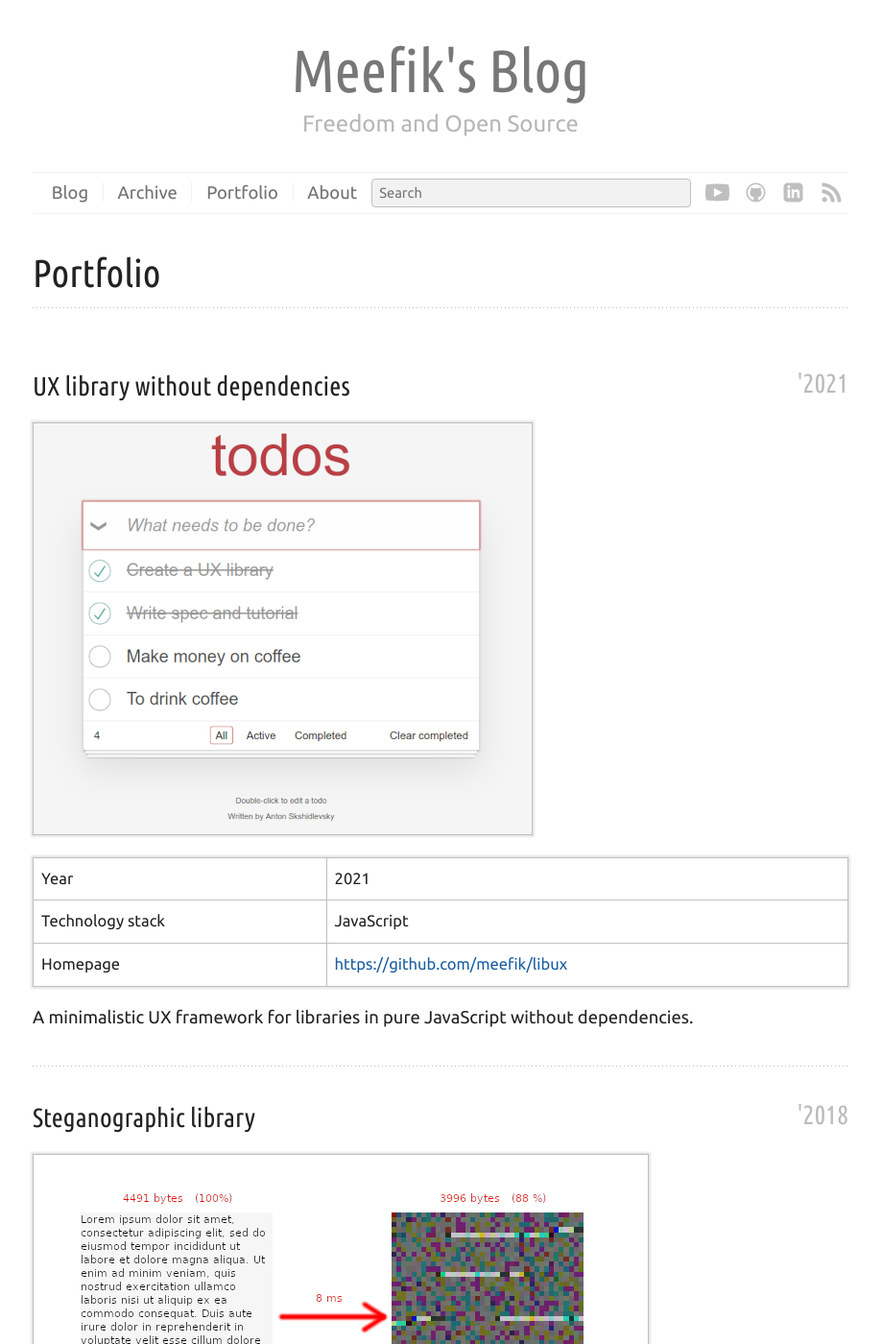
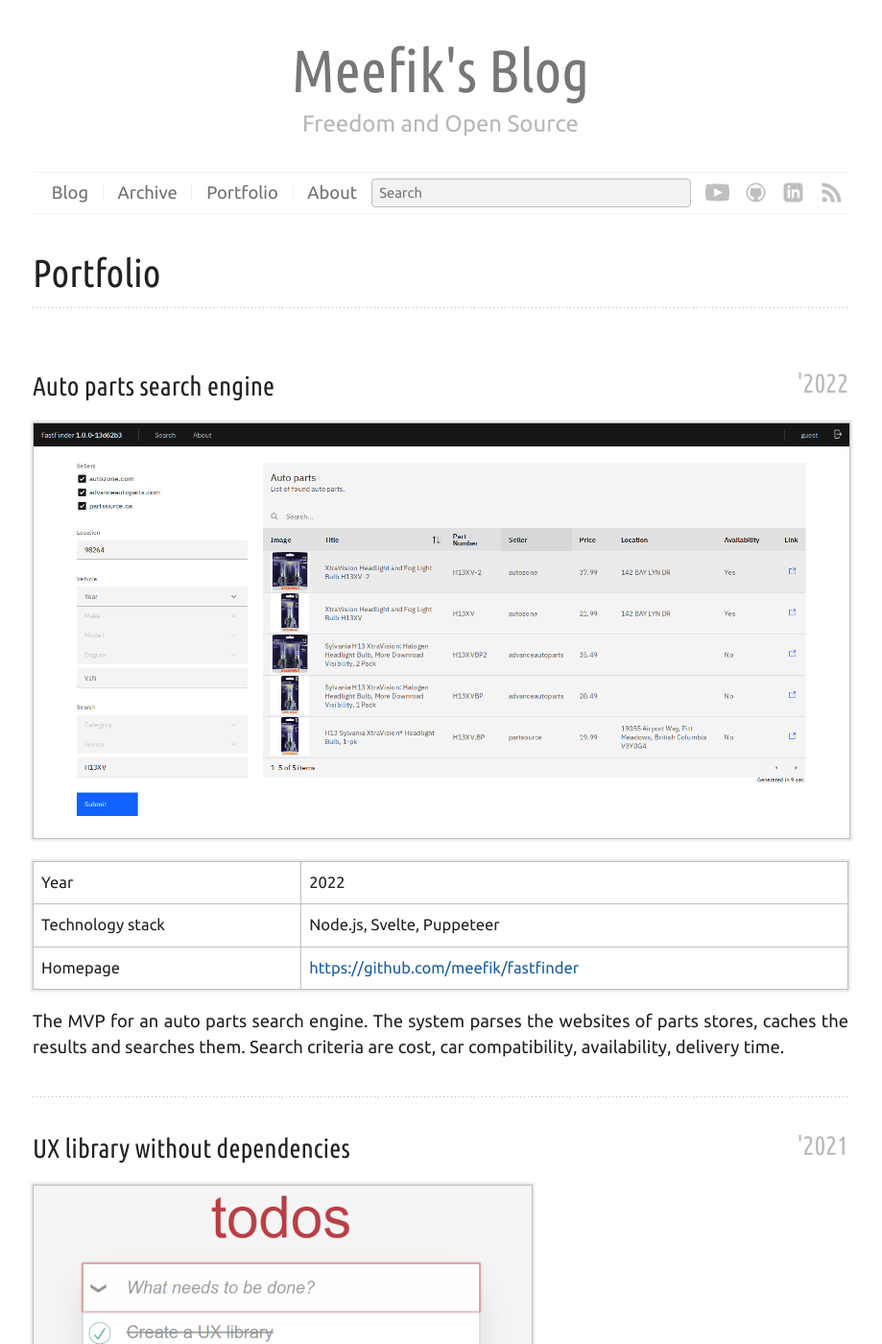
Before and after one commit to meefik/meefik.github.io, a Jekyll site: the page built from pages/portfolio.html, in a window 1280 px wide and 1400 px high. Shown: the whole window at 96% size, without its empty margins (181-1100 px from the left). Built offline with Jekyll 4.4.1, drawn with Linux system fonts in a browser that asks for light colours.

Commit message:
Added a new project

```diff
--- a/_data/experiences.yml
+++ b/_data/experiences.yml
@@ -1,4 +1,4 @@
-- position: "Full Stack Engineer"
+- position: "Full-Stack Engineer"
   company: "Freelance"
   duration: "2022 — Present"
   description:
--- a/_data/projects.yml
+++ b/_data/projects.yml
@@ -1,3 +1,10 @@
+- title: "Auto parts search engine"
+  year: 2022
+  stack: ["Node.js", "Svelte", "Puppeteer"]
+  homepage: "https://github.com/meefik/fastfinder"
+  description: "The MVP for an auto parts search engine. The system parses the websites of parts stores, caches the results and searches them. Search criteria are cost, car compatibility, availability, delivery time."
+  poster: "/assets/images/fastfinder.png"
+
 - title: "UX library without dependencies"
   year: 2021
   stack: ["JavaScript"]
```
Also changed, not shown: assets/images/fastfinder.png (added).
